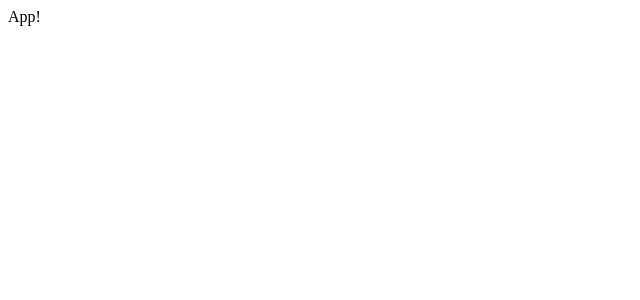
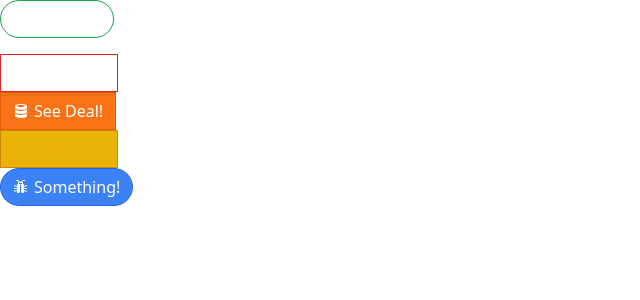
Before and after one commit to the-stranded-alien/React, a React (Create React App) app in the folder 07_routing/: page / in a window 1280 px wide. Shown: the top 300 px of the page, without its empty margins (0-640 px from the left). Built offline with nearby package versions, Linux system fonts and the light colour scheme.

Commit message:
07 Routing: Underlying Elements

```diff
--- a/07_routing/package.json
+++ b/07_routing/package.json
@@ -6,8 +6,11 @@
     "@testing-library/jest-dom": "^5.16.5",
     "@testing-library/react": "^13.4.0",
     "@testing-library/user-event": "^13.5.0",
+    "classnames": "^2.3.2",
+    "prop-types": "^15.8.1",
     "react": "^18.2.0",
     "react-dom": "^18.2.0",
+    "react-icons": "^4.7.1",
     "react-scripts": "5.0.1",
     "web-vitals": "^2.1.4"
   },
@@ -34,5 +37,8 @@
       "last 1 firefox version",
       "last 1 safari version"
     ]
+  },
+  "devDependencies": {
+    "tailwindcss": "^3.2.4"
   }
 }
--- a/07_routing/public/index.html
+++ b/07_routing/public/index.html
@@ -2,42 +2,11 @@
 <html lang="en">
   <head>
     <meta charset="utf-8" />
-    <link rel="icon" href="%PUBLIC_URL%/favicon.ico" />
     <meta name="viewport" content="width=device-width, initial-scale=1" />
     <meta name="theme-color" content="#000000" />
-    <meta
-      name="description"
-      content="Web site created using create-react-app"
-    />
-    <link rel="apple-touch-icon" href="%PUBLIC_URL%/logo192.png" />
-    <!--
-      manifest.json provides metadata used when your web app is installed on a
-      user's mobile device or desktop. See https://developers.google.com/web/fundamentals/web-app-manifest/
-    -->
-    <link rel="manifest" href="%PUBLIC_URL%/manifest.json" />
-    <!--
-      Notice the use of %PUBLIC_URL% in the tags above.
-      It will be replaced with the URL of the `public` folder during the build.
-      Only files inside the `public` folder can be referenced from the HTML.
-
-      Unlike "/favicon.ico" or "favicon.ico", "%PUBLIC_URL%/favicon.ico" will
-      work correctly both with client-side routing and a non-root public URL.
-      Learn how to configure a non-root public URL by running `npm run build`.
-    -->
     <title>React App</title>
   </head>
   <body>
-    <noscript>You need to enable JavaScript to run this app.</noscript>
     <div id="root"></div>
-    <!--
-      This HTML file is a template.
-      If you open it directly in the browser, you will see an empty page.
-
-      You can add webfonts, meta tags, or analytics to this file.
-      The build step will place the bundled scripts into the <body> tag.
-
-      To begin the development, run `npm start` or `yarn start`.
-      To create a production bundle, use `npm run build` or `yarn build`.
-    -->
   </body>
 </html>
--- a/07_routing/src/App.js
+++ b/07_routing/src/App.js
@@ -1,7 +1,44 @@
+import Button from "./Button";
+import { GoBell, GoCloudDownload, GoBook, GoDatabase, GoBug } from 'react-icons/go';
+
 function App() {
+
+  const handleClick = () => {
+      console.log('Click!');
+  }
+
   return (
     <div>
-      App!
+      <div>
+          <Button success rounded outline className="mb-4" onClick={handleClick}>
+            <GoBell />
+            Click Me!
+          </Button>
+      </div>
+      <div>
+          <Button danger outline>
+              <GoCloudDownload />
+              Buy Now!
+          </Button>
+      </div>
+      <div>
+          <Button warning>
+              <GoDatabase />
+              See Deal!
+          </Button>
+      </div>
+      <div>
+          <Button secondary outline>
+              <GoBook />
+              Hide Ads!
+          </Button>
+      </div>
+      <div>
+          <Button primary rounded>
+              <GoBug />
+              Something!
+          </Button>
+      </div>
     </div>
   );
 }
--- /dev/null
+++ b/07_routing/src/Button.js
@@ -0,0 +1,43 @@
+// import PropTypes from "prop-types";
+import classNames from "classnames";
+
+function Button({
+    children,
+    primary,
+    secondary,
+    success,
+    warning,
+    danger,
+    outline,
+    rounded,
+    ...rest
+}) {
+
+    const classes = classNames(rest.className, 'flex', 'items-center', 'px-3', 'py-1.5', 'border', {
+       'border-blue-600 bg-blue-500 text-white': primary,
+       'border-yellow-600 bg-yellow-500 text-white': secondary,
+       'border-green-600 bg-green-500 text-white': success,
+       'border-orange-600 bg-orange-500 text-white': warning,
+       'border-red-600 bg-red-500 text-white': danger,
+       'rounded-full': rounded,
+       'bg-white': outline,
+       'text-blue-500': outline && primary,
+       'text-yellow-500': outline && secondary,
+       'text-green-500': outline && success,
+       'text-orange-500': outline && warning,
+       'text-red-500': outline && danger,
+    });
+
+    return <button {...rest} className={classes}>{ children }</button>
+}
+
+Button.propTypes = {
+    checkVariationValue: ({ primary, secondary, success, warning, danger }) => {
+        const count = Number(!!primary) + Number(!!secondary) + Number(!!success) + Number(!!warning) + Number(!!danger);
+        if(count > 1) {
+            return new Error('Only one of primary, secondary, success, warning and danger can be true');
+        }
+    },
+};
+
+export default Button;
--- /dev/null
+++ b/07_routing/src/index.css
@@ -0,0 +1,7 @@
+@tailwind base;
+@tailwind components;
+@tailwind utilities;
+
+button > svg {
+    margin-right: 5px;
+}
--- a/07_routing/src/index.js
+++ b/07_routing/src/index.js
@@ -1,3 +1,4 @@
+import './index.css';
 import React from 'react';
 import ReactDOM from 'react-dom/client';
 import App from './App';
--- /dev/null
+++ b/07_routing/tailwind.config.js
@@ -0,0 +1,10 @@
+/** @type {import('tailwindcss').Config} */
+module.exports = {
+  content: [
+    "./src/**/*.{js,jsx,ts,tsx}",
+  ],
+  theme: {
+    extend: {},
+  },
+  plugins: [],
+}
```
Also changed, not shown: 1 other file (tests, documents, lock files or other folders).
